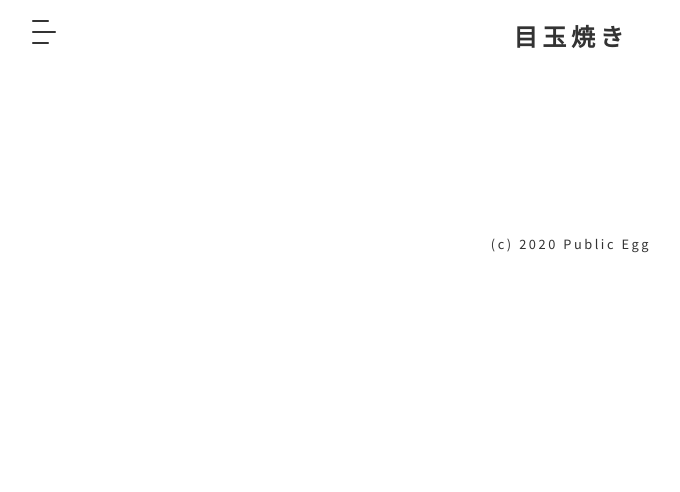
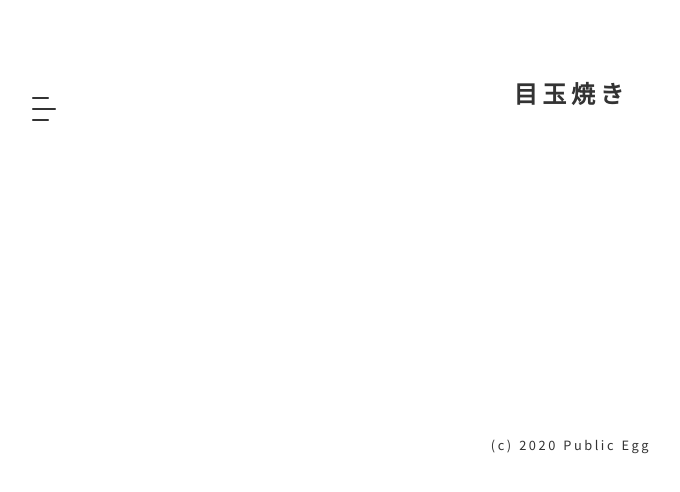
Before and after one commit to gunkou/public-egg, a Nuxt app: page /page/1 in a window 1280 px wide. Shown: the top 492 px of the page, without its empty margins (69-749 px from the left). Built offline with nearby package versions, Linux system fonts and the light colour scheme.

Commit message:
変数のリファクタリング

```diff
--- a/assets/css/foundation/_element.scss
+++ b/assets/css/foundation/_element.scss
@@ -6,17 +6,21 @@ html {
 }
 
 body {
-  font-size: 1rem;
+  $max-vw: strip-unit($max-width);
+  $min-vw: strip-unit($min-width);
+  $min-font: strip-unit(10 / $font-size-small); // $font-size-smallが10pxになるとき
+  $max-font: 1;
+
+  font-size: #{$max-font}rem;
+  @media screen and (min-width: $min-width) {
+    font-size: clamp(
+      #{$min-font}rem,
+      calc(#{$min-font}rem + #{$max-font - $min-font} * ((100vw - #{$min-vw}rem) / #{$max-vw - $min-vw})),
+      #{$max-font}rem
+    );
+  }
   margin: 0;
   padding: 0;
-  @media screen and (min-width: $min-vw) {
-    // 0.78125remは$font-size-smallが1emになるとき
-    font-size: clamp(
-      0.78125rem,
-      calc(0.78125rem + #{strip-unit(1rem - 0.78125rem)} * ((100vw - #{$min-vw}) / #{strip-unit($max-vw - $min-vw)})),
-      1rem
-    );
-  }
 }
 
 *,
@@ -26,39 +30,39 @@ body {
 }
 
 h1 {
-  @include line-height(64, 69.5);
-  font-size: $font-size-h1;
+  @include line-height($font-size-h1, 69.5);
+  font-size: to-em($font-size-h1);
   font-weight: 400;
   letter-spacing: 0.2em;
   margin: 0;
 }
 
 h2 {
-  @include line-height(32, 42);
-  font-size: $font-size-h2;
+  @include line-height($font-size-h2, 42);
+  font-size: to-em($font-size-h2);
   font-weight: 400;
   letter-spacing: 0.2em;
   margin: 0;
 }
 
 h3 {
-  @include line-height(21.33, 29.5);
-  font-size: $font-size-h3;
+  @include line-height($font-size-h3, 29.5);
+  font-size: to-em($font-size-h3);
   font-weight: 400;
   letter-spacing: 0.2em;
   margin: 0;
 }
 
 p {
-  @include line-height(16, 23.2);
-  font-size: $font-size-base;
+  @include line-height($font-size-base, 23.2);
+  font-size: to-em($font-size-base);
   letter-spacing: 0.2em;
   margin: 0;
 }
 
 small {
-  @include line-height(12.8, 18.0);
-  font-size: $font-size-small;
+  @include line-height($font-size-small, 18.0);
+  font-size: to-em($font-size-small);
   letter-spacing: 0.2em;
   margin: 0;
   display: block;
--- a/assets/css/foundation/_utility.scss
+++ b/assets/css/foundation/_utility.scss
@@ -1,8 +1,12 @@
-// line-height $fs:文字サイズ $fh:行送りの数値
-@mixin line-height ($fs, $fh){
-  line-height: $fh / $fs;
-}
-
 @function strip-unit($value) {
   @return $value / ($value * 0 + 1);
 }
+
+@function to-em($intended-size-px, $parent-element-calculated-px: 10) {
+  @return #{strip-unit($intended-size-px) / $parent-element-calculated-px}em;
+}
+
+// line-height $fs:文字サイズ $fh:行送りの数値
+@mixin line-height ($fs, $fh){
+  line-height: $fh / strip-unit($fs);
+}
--- a/assets/css/foundation/_variable.scss
+++ b/assets/css/foundation/_variable.scss
@@ -1,17 +1,18 @@
-$font-size-h1: 6.4em;
-$font-size-h2: 3.2em;
-$font-size-h3: 2.133em;
-$font-size-base: 1.6em;
-$font-size-small: 1.28em;
+$default-size: 77px;
+$default-size--em: 7.7em;
 
-$width-col__gap: 7.7em;
-$width-row__gap: 7.7em;
-// 3:2の比率
-$width-col: 7.7em * 4;
-$width-row: ((7.7em * 4) * 2) / 3;
+$font-size-h1: 64px;
+$font-size-h2: 32px;
+$font-size-h3: 21.33px;
+$font-size-base: 16px;
+$font-size-small: 12.8px;
 
-// col * 14
-$width-container: $width-col__gap * 14;
+$width-col: $default-size--em * 4;
+$width-row: ($width-col * 2) / 3; // colに対して3:2の比率
+$width-col__gap: $default-size--em;
+$width-row__gap: $default-size--em;
+$width-gutter: $default-size--em;
+$width-container: $width-col * 3 + $width-col__gap * 2;
 
-$max-vw: 7.7rem * 16; // $width-col * 3 + $width-col__gap * 4
-$min-vw: 7.7rem * 6;  // $width-col * 1 + $width-col__gap * 2
+$max-width: $width-container + $width-col__gap * 2;
+$min-width: $width-col + $width-col__gap * 2;
--- a/assets/css/layout/_grid.scss
+++ b/assets/css/layout/_grid.scss
@@ -1,11 +1,13 @@
 .container {
   .grid {
-    margin: $width-row__gap 0;
     display: grid;
     grid-template-columns: 1fr 1fr 1fr;
     column-gap: $width-col__gap;
     row-gap: $width-row__gap;
     grid-auto-rows: $width-row;
+    & + .grid {
+      margin: $width-row__gap 0 0;
+    }
   }
   .col {
     background: rgb(231, 231, 231);
--- a/assets/css/layout/_site.scss
+++ b/assets/css/layout/_site.scss
@@ -1,14 +1,15 @@
 .site-root {
   max-width: calc(#{$width-container} + #{$width-col__gap * 2 });
-  margin: 0 auto;
+  margin: $width-gutter auto;
 
-  @media screen and (min-width: $min-vw) {
+  @media screen and (min-width: $min-width) {
     padding: 0 $width-col__gap;
   }
 
   display: grid;
   grid-template-columns: 1fr;
   grid-template-rows: $width-row 1fr $width-row;
+  row-gap: $width-row__gap;
   grid-template-areas:
     'header'
     'main'
--- a/components/SiteFooter.vue
+++ b/components/SiteFooter.vue
@@ -13,8 +13,6 @@ export default {
 
 <style lang="scss">
 .site-footer {
-  font-size: 1rem;
-  padding: 3rem 1rem;
   &__copy {
     display: block;
     font-style: normal;
--- a/components/SiteHeader.vue
+++ b/components/SiteHeader.vue
@@ -74,9 +74,6 @@ export default {
   position: relative;
   font-size: 1rem;
   line-height: 1;
-  &__block {
-    padding: 2em 1.6em;
-  }
   &__logo {
     display: block;
     color: #333;
```
